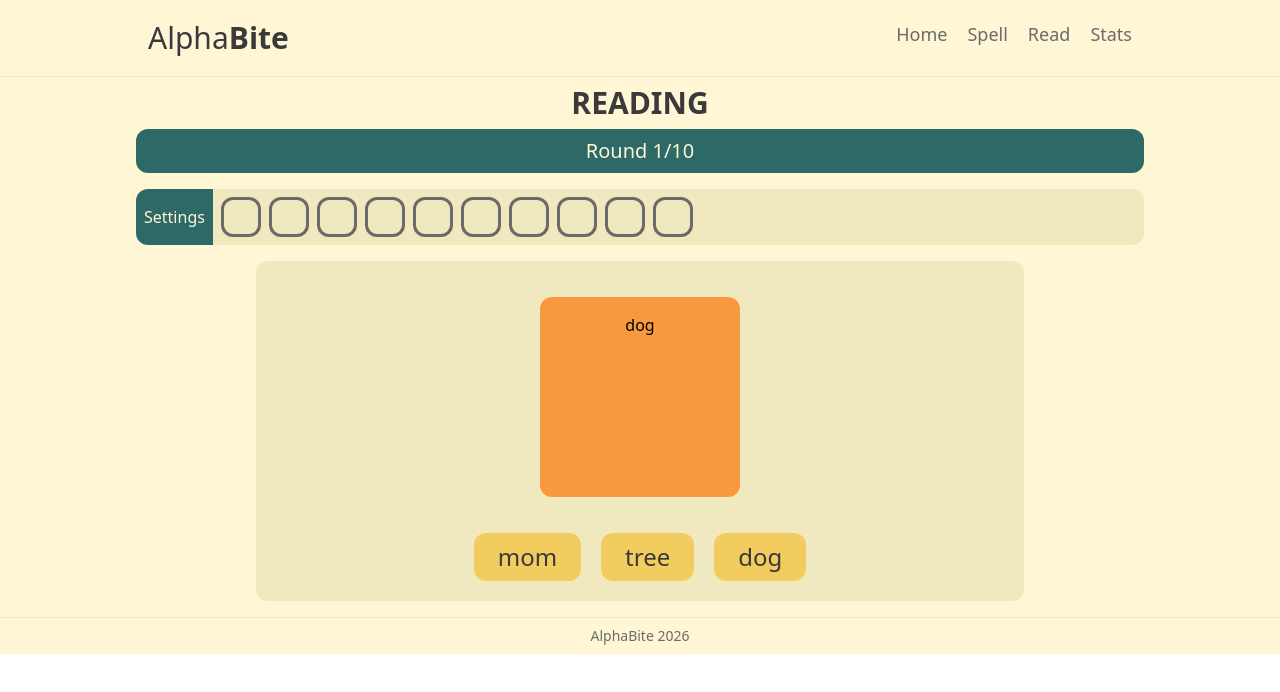
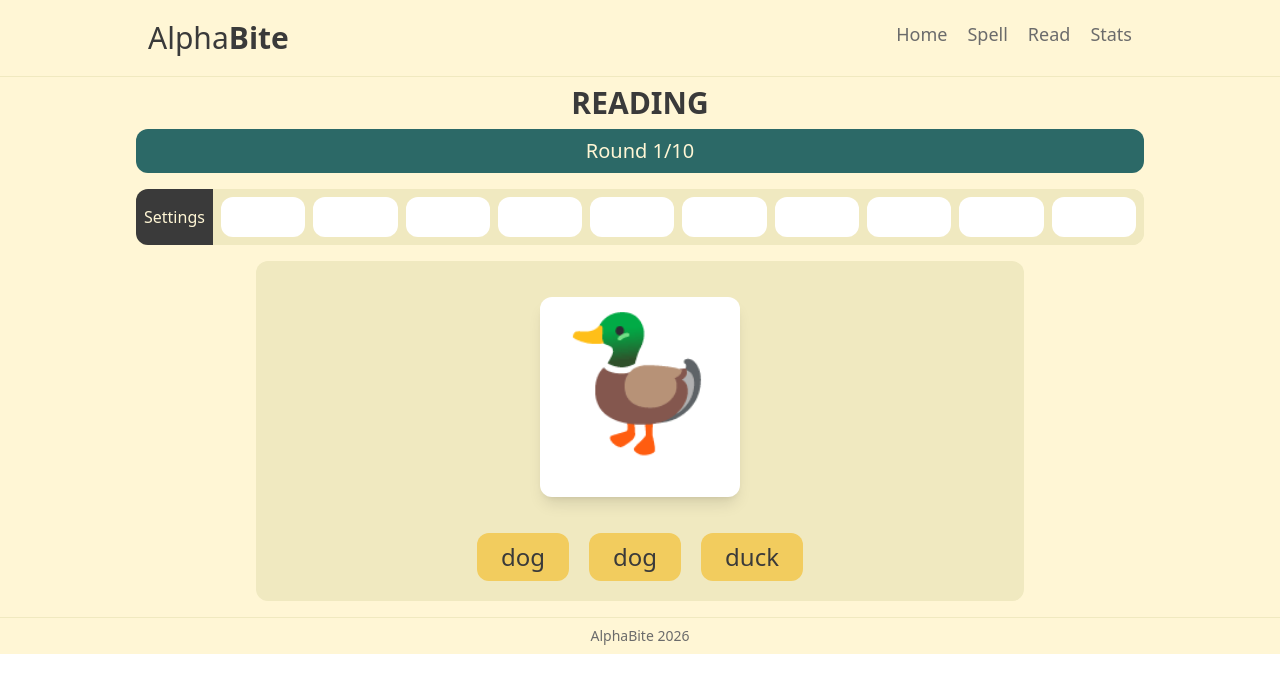
Before and after one commit to bweppl1/alphabite, a React (Vite) app in the folder frontend/: page /reading_game in a window 1280 px wide. Shown: the top 692 px of the page. Built offline with nearby package versions, Linux system fonts and the light colour scheme.

Commit message:
starting to add emojis

```diff
--- a/frontend/src/components/ExperienceBar.jsx
+++ b/frontend/src/components/ExperienceBar.jsx
@@ -9,15 +9,13 @@ const ExperienceBar = ({ correctCount }) => {
     // filled pips
     for (let i = 0; i < correctCount; i++) {
       pips.push(
-        <div className="w-10 h-10 border-3 bg-lgreen border-lgreen rounded-xl"></div>,
+        <div className="w-full h-10 border-3 bg-lgreen border-lgreen rounded-xl"></div>,
       );
     }
 
     // empty pips
     for (let i = 0; i < emptyPips; i++) {
-      pips.push(
-        <div className="w-10 h-10 border-3 border-lightcharcoal rounded-xl"></div>,
-      );
+      pips.push(<div className="w-full h-10 bg-white rounded-xl"></div>);
     }
 
     setExpPips(pips);
--- a/frontend/src/components/ReadingCard.jsx
+++ b/frontend/src/components/ReadingCard.jsx
@@ -12,18 +12,9 @@ const ReadingCard = () => {
   const [correctCount, setCorrectCount] = useState(0);
 
   // temp data
-  const words = [
-    "tree",
-    "dad",
-    "mom",
-    "happy",
-    "run",
-    "ball",
-    "sun",
-    "moon",
-    "car",
-    "dog",
-  ];
+  const wordsData = { dog: "🐶", cat: "🐱", duck: "🦆" };
+  const words = Object.keys(wordsData);
+  console.log(`words: ${words}`);
 
   useEffect(() => {
     fetchOptionWords();
@@ -92,8 +83,8 @@ const ReadingCard = () => {
         <SettingsBar gameType="Reading" correctCount={correctCount} />
         <div className="max-w-3xl mx-auto w-full bg-darkvanilla rounded-xl gap-5 p-2 md:p-5 flex flex-col">
           {/* word image */}
-          <div className="w-50 h-50 bg-michelangeloorange mx-auto my-2 md:my-4 p-2 md:p-4 rounded-xl">
-            {currentWord}
+          <div className="w-50 h-50 bg-white shadow-lg text-9xl mx-auto my-2 md:my-4 p-2 md:p-4 rounded-xl">
+            {wordsData[currentWord]}
           </div>
 
           {/* user guess buttons */}
--- a/frontend/src/components/SettingsBar.jsx
+++ b/frontend/src/components/SettingsBar.jsx
@@ -12,7 +12,7 @@ const SettingsBar = ({ gameType, correctCount }) => {
     <div className="py-2 md:py-4">
       <div className="max-w-5xl mx-auto flex flex-row bg-darkvanilla rounded-xl">
         <div
-          className={`flex bg-dgreen text-vanilla items-center cursor-pointer rounded-tl-xl p-2 ${settingsOpen ? "" : "rounded-bl-xl"}`}
+          className={`flex bg-charcoal text-vanilla items-center cursor-pointer rounded-tl-xl p-2 ${settingsOpen ? "" : "rounded-bl-xl"}`}
           onClick={toggleSettingsWindow}
         >
           Settings
@@ -25,7 +25,7 @@ const SettingsBar = ({ gameType, correctCount }) => {
       </div>
       {/* settings window */}
       <div
-        className={`border mx-auto border-dgreen bg-dgreen p-2 rounded-b-xl max-w-5xl ${settingsOpen ? "" : "hidden"}`}
+        className={`border mx-auto border-charcoal bg-charcoal p-2 rounded-b-xl max-w-5xl ${settingsOpen ? "" : "hidden"}`}
       >
         <div className="rounded-b-xl rounded-tl-xl bg-vanilla text-charcoal p-4">
           Settings Window
--- a/frontend/src/pages/Home.jsx
+++ b/frontend/src/pages/Home.jsx
@@ -1,10 +1,24 @@
 const Home = () => {
+  const games = [
+    ["Spelling", "/spelling_game", "bg-bananayellow"],
+    ["Reading", "/reading_game", "bg-raphaelred"],
+    ["Spelling", "/spelling_game", "bg-lgreen"],
+  ];
   return (
     <div className="w-screen">
       <div className="flex flex-col md:flex-row">
         <div className="bg-lgreen flex-1 h-50 md:h-100">Reading</div>
         <div className="bg-bananayellow flex-1 h-50 md:h-100">Spelling</div>
       </div>
+      <div className="max-w-5xl mx-auto flex flex-row justify-between m-6">
+        {/* game grid */}
+        {games &&
+          games.map((game) => (
+            <div
+              className={`w-50 h-50 rounded-xl text-center ${game[2]}`}
+            ></div>
+          ))}
+      </div>
     </div>
   );
 };
```
